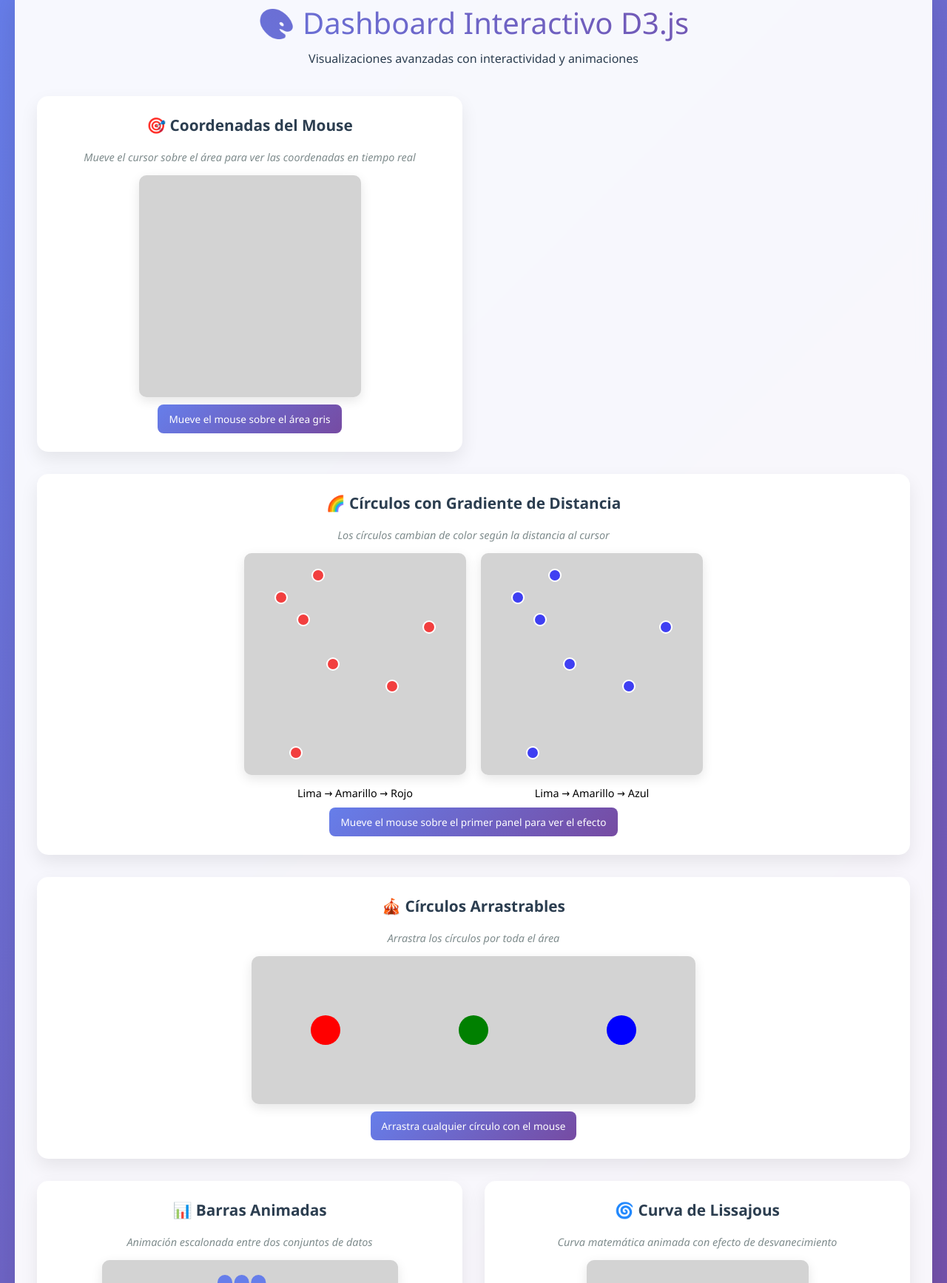
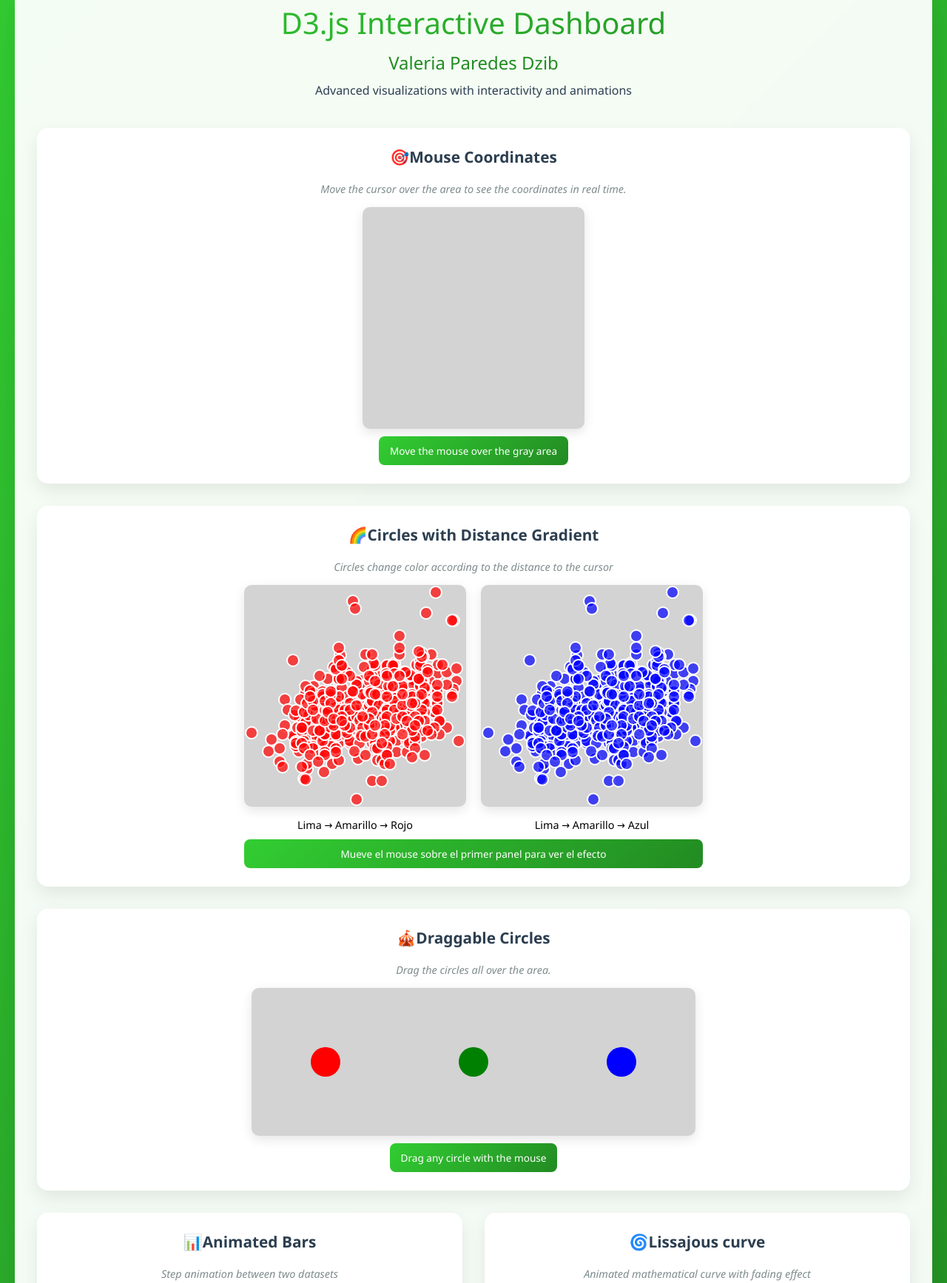
Before and after one commit to valinyourarea/primerinformed3, a plain HTML site: page index.html in a window 1280 px wide. Shown: the part 47-1782 px from the top of the page at 74% size. Drawn offline with nearby package versions, Linux system fonts and the light colour scheme.

Commit message:
Update index.html

```diff
--- a/index.html
+++ b/index.html
@@ -14,7 +14,7 @@
 
         body {
             font-family: 'Segoe UI', Tahoma, Geneva, Verdana, sans-serif;
-            background: linear-gradient(135deg, #667eea 0%, #764ba2 100%);
+            background: linear-gradient(135deg, #32CD32 0%, #228B22 100%);
             min-height: 100vh;
             padding: 20px;
         }
@@ -39,7 +39,7 @@
             font-size: 2.5em;
             font-weight: 300;
             margin-bottom: 10px;
-            background: linear-gradient(45deg, #667eea, #764ba2);
+            background: linear-gradient(45deg, #32CD32, #228B22);
             -webkit-background-clip: text;
             -webkit-text-fill-color: transparent;
             background-clip: text;
@@ -109,6 +109,20 @@
             z-index: 1000;
         }
 
+        .loading {
+            text-align: center;
+            color: #228B22;
+            font-style: italic;
+            padding: 20px;
+        }
+
+        .error {
+            text-align: center;
+            color: #e74c3c;
+            font-style: italic;
+            padding: 20px;
+        }
+
         @media (max-width: 768px) {
             .charts-grid {
                 grid-template-columns: 1fr;
@@ -124,7 +138,7 @@
         }
 
         .instruction {
-            background: linear-gradient(135deg, #667eea, #764ba2);
+            background: linear-gradient(135deg, #32CD32, #228B22);
             color: white;
             padding: 10px 15px;
             border-radius: 8px;
@@ -137,23 +151,26 @@
 <body>
     <div class="dashboard">
         <div class="header">
-            <h1>🎨 Dashboard Interactivo D3.js</h1>
-            <p>Visualizaciones avanzadas con interactividad y animaciones</p>
+            <h1>D3.js Interactive Dashboard</h1>
+            <h2 style="color: #228B22; font-size: 1.5em; font-weight: 400; margin-bottom: 10px;">Valeria Paredes Dzib</h2>
+            <p>Advanced visualizations with interactivity and animations</p>
         </div>
 
         <div class="charts-grid">
             <!-- Visualización 1: Coordenadas del Mouse -->
-            <div class="chart-container single-column">
-                <div class="chart-title">🎯 Coordenadas del Mouse</div>
-                <div class="chart-description">Mueve el cursor sobre el área para ver las coordenadas en tiempo real</div>
+            <div class="chart-container full-width">
+                <div class="chart-title">🎯Mouse Coordinates</div>
+                <div class="chart-description">Move the cursor over the area to see the coordinates in real time.</div>
                 <svg id="coords" width="300" height="300" style="background:lightgrey; cursor:crosshair;"></svg>
-                <div class="instruction">Mueve el mouse sobre el área gris</div>
+                <div class="instruction">Move the mouse over the gray area</div>
             </div>
 
-            <!-- Visualización 2: Círculos con Gradiente de Distancia -->
+            <!-- Visualización 2: Círculos con Gradiente de Distancia (usando CSV) -->
             <div class="chart-container full-width">
-                <div class="chart-title">🌈 Círculos con Gradiente de Distancia</div>
-                <div class="chart-description">Los círculos cambian de color según la distancia al cursor</div>
+                <div class="chart-title">🌈Circles with Distance Gradient</div>
+                <div class="chart-description">Circles change color according to the distance to the cursor</div>
+                <div id="csv-status" class="loading">Loading data from GitHub...</div>
+                <div id="csv-visualization" style="display: none;">
                     <div style="display: flex; gap: 20px; justify-content: center;">
                         <div>
                             <svg id="brush1" width="300" height="300" style="background:lightgrey; cursor:crosshair;"></svg>
@@ -166,48 +183,44 @@
                     </div>
                     <div class="instruction">Mueve el mouse sobre el primer panel para ver el efecto</div>
                 </div>
+            </div>
 
             <!-- Visualización 3: Drag and Drop -->
             <div class="chart-container full-width">
-                <div class="chart-title">🎪 Círculos Arrastrables</div>
-                <div class="chart-description">Arrastra los círculos por toda el área</div>
+                <div class="chart-title">🎪Draggable Circles</div>
+                <div class="chart-description">Drag the circles all over the area.</div>
                 <svg id="dragdrop" width="600" height="200" style="background:lightgrey;">
                     <circle cx="100" cy="100" r="20" fill="red"></circle>
                     <circle cx="300" cy="100" r="20" fill="green"></circle>
                     <circle cx="500" cy="100" r="20" fill="blue"></circle>
                 </svg>
-                <div class="instruction">Arrastra cualquier círculo con el mouse</div>
+                <div class="instruction">Drag any circle with the mouse</div>
             </div>
 
             <!-- Visualización 4: Animación Staggered -->
             <div class="chart-container single-column">
-                <div class="chart-title">📊 Barras Animadas</div>
-                <div class="chart-description">Animación escalonada entre dos conjuntos de datos</div>
+                <div class="chart-title">📊Animated Bars</div>
+                <div class="chart-description">Step animation between two datasets</div>
                 <svg id="stagger" width="400" height="250" style="background:lightgrey; cursor:pointer;"></svg>
-                <div class="instruction">Haz clic para alternar entre datasets</div>
+                <div class="instruction">Click to toggle between datasets</div>
             </div>
 
             <!-- Visualización 5: Curva de Lissajous -->
             <div class="chart-container single-column">
-                <div class="chart-title">🌀 Curva de Lissajous</div>
-                <div class="chart-description">Curva matemática animada con efecto de desvanecimiento</div>
+                <div class="chart-title">🌀Lissajous curve</div>
+                <div class="chart-description">Animated mathematical curve with fading effect</div>
                 <svg id="lissajous" width="300" height="300" style="background:lightgrey;"></svg>
-                <div class="instruction">Observa la curva dibujándose automáticamente</div>
+                <div class="instruction">Watch the curve being drawn automatically</div>
             </div>
         </div>
     </div>
 
     <script>
-        // Datos de ejemplo para círculos
-        const circleData = [
-            { A: 50, B: 60 },
-            { A: 80, B: 90 },
-            { A: 120, B: 150 },
-            { A: 200, B: 180 },
-            { A: 250, B: 100 },
-            { A: 70, B: 270 },
-            { A: 100, B: 30 }
-        ];
+        // URL del archivo CSV en GitHub (raw content)
+        const CSV_URL = "https://raw.githubusercontent.com/valinyourarea/primerinformed3/772407ad9db995845ff5ca6376103c12ee9ab6d6/dense.csv";
+
+        // Variable global para almacenar los datos del CSV
+        let csvData = [];
 
         // 1. Coordenadas del Mouse
         function setupMouseCoords() {
@@ -229,14 +242,50 @@
             });
         }
 
-        // 2. Círculos con Gradiente de Distancia
-        function setupGradientCircles() {
-            const data = circleData.map(d => ({
-                A: d.A,
-                B: d.B,
+        // 2. Cargar CSV y configurar Círculos con Gradiente de Distancia
+        async function loadCSVAndSetupGradientCircles() {
+            try {
+                // Cargar el archivo CSV desde GitHub
+                const data = await d3.csv(CSV_URL, d => ({
+                    A: +d.A,
+                    B: +d.B,
                     r: Infinity
                 }));
 
+                csvData = data;
+
+                // Actualizar el estado de carga
+                document.getElementById('csv-status').style.display = 'none';
+                document.getElementById('csv-visualization').style.display = 'block';
+
+                // Configurar la visualización
+                setupGradientCircles(data);
+
+            } catch (error) {
+                console.error('Error cargando CSV:', error);
+                document.getElementById('csv-status').className = 'error';
+                document.getElementById('csv-status').textContent = 'Error cargando datos del CSV. Usando datos de ejemplo...';
+
+                // Usar datos de ejemplo si falla la carga
+                const fallbackData = [
+                    { A: 50, B: 60, r: Infinity },
+                    { A: 80, B: 90, r: Infinity },
+                    { A: 120, B: 150, r: Infinity },
+                    { A: 200, B: 180, r: Infinity },
+                    { A: 250, B: 100, r: Infinity },
+                    { A: 70, B: 270, r: Infinity },
+                    { A: 100, B: 30, r: Infinity }
+                ];
+
+                setTimeout(() => {
+                    document.getElementById('csv-status').style.display = 'none';
+                    document.getElementById('csv-visualization').style.display = 'block';
+                    setupGradientCircles(fallbackData);
+                }, 2000);
+            }
+        }
+
+        function setupGradientCircles(data) {
             const svg1 = d3.select("#brush1");
             const svg2 = d3.select("#brush2");
 
@@ -365,7 +414,7 @@
                     .each(function() { this.bogus_opacity = 1.0; })
                     .attr("x1", prvX).attr("y1", prvY)
                     .attr("x2", crrX).attr("y2", crrY)
-                    .attr("stroke", "#667eea")
+                    .attr("stroke", "#32CD32")
                     .attr("stroke-width", 2);
 
                 prvX = crrX;
@@ -380,9 +429,9 @@
         }
 
         // Inicializar todas las visualizaciones
-        function initDashboard() {
+        async function initDashboard() {
             setupMouseCoords();
-            setupGradientCircles();
+            await loadCSVAndSetupGradientCircles(); // Cargar CSV primero
             setupDragDrop();
             setupStaggeredBars();
             setupLissajous();
```
Lines whose indentation alone changed are shown as unchanged.
